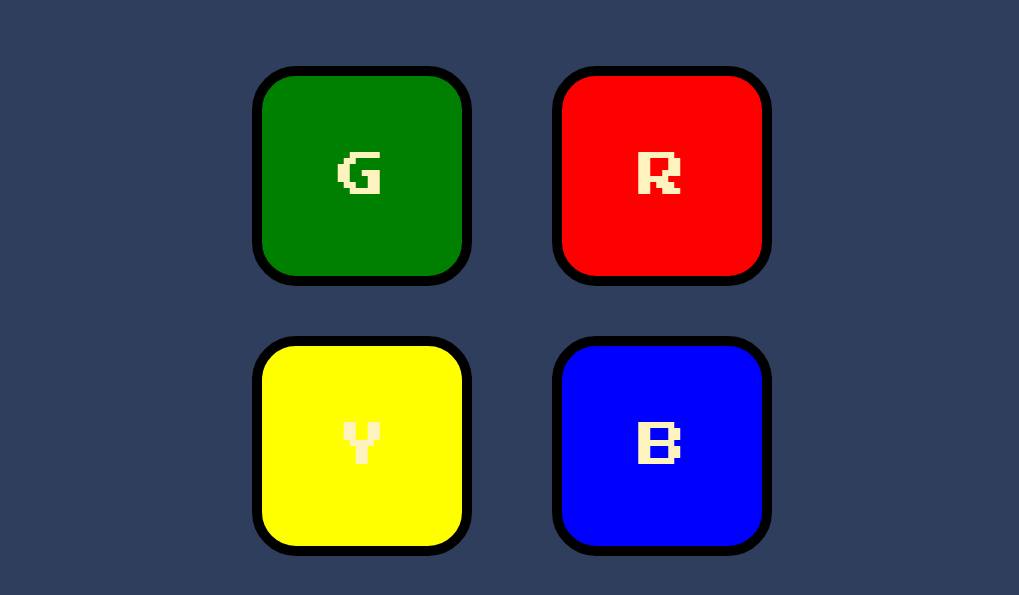
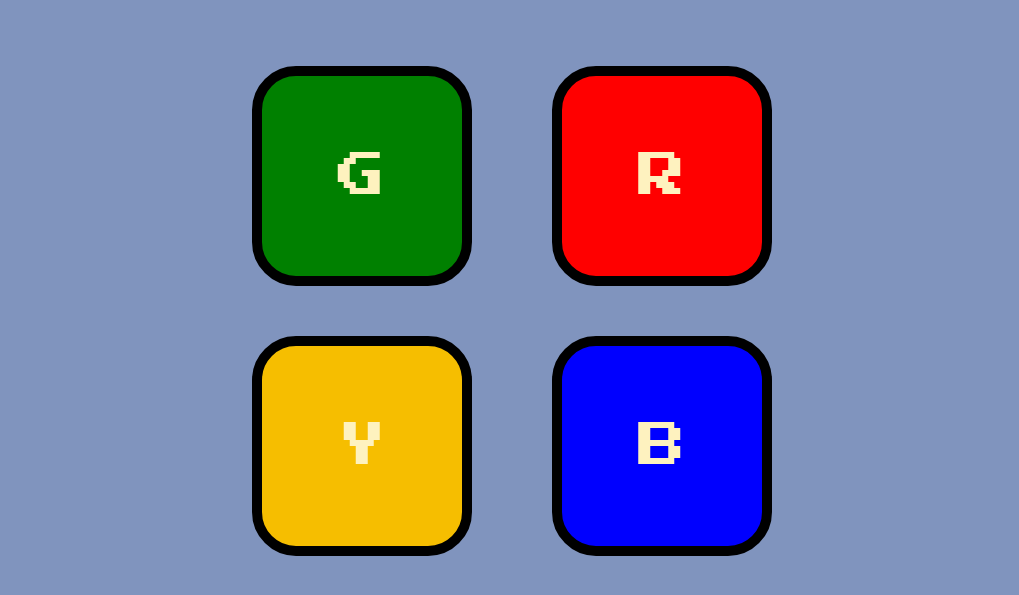
Before and after one commit to tarunjain3/Simons-game, a plain HTML site: page index.html in a window 1280 px wide. Shown: the part 133-728 px from the top of the page, without its empty margins (128-1147 px from the left). Drawn offline with nearby package versions, Linux system fonts and the light colour scheme.

Commit message:
fix: updated color

```diff
--- a/index.js
+++ b/index.js
@@ -34,7 +34,7 @@ function nextSequence() {
 };
 
 function updateTurnCount() {
-    $('#turn-count').text("Your turn pending: " + userClickedPattern.length + ' / ' + gamePattern.length);
+    $('#turn-count').text("Moves left: " + userClickedPattern.length + '/' + gamePattern.length);
 }
 
 function handleButtonClick(userChosenColour) {
--- a/styles.css
+++ b/styles.css
@@ -1,6 +1,6 @@
 body {
   text-align: center;
-  background-color: #2f3e5c;
+  background-color: #8094be;
 }
 .title-text {
   font-family: 'Press Start 2P', cursive;
@@ -53,7 +53,7 @@ body {
 }
 
 .yellow {
-  background-color: yellow;
+  background-color: #F6BE00;
 }
 
 .pressed {
```
